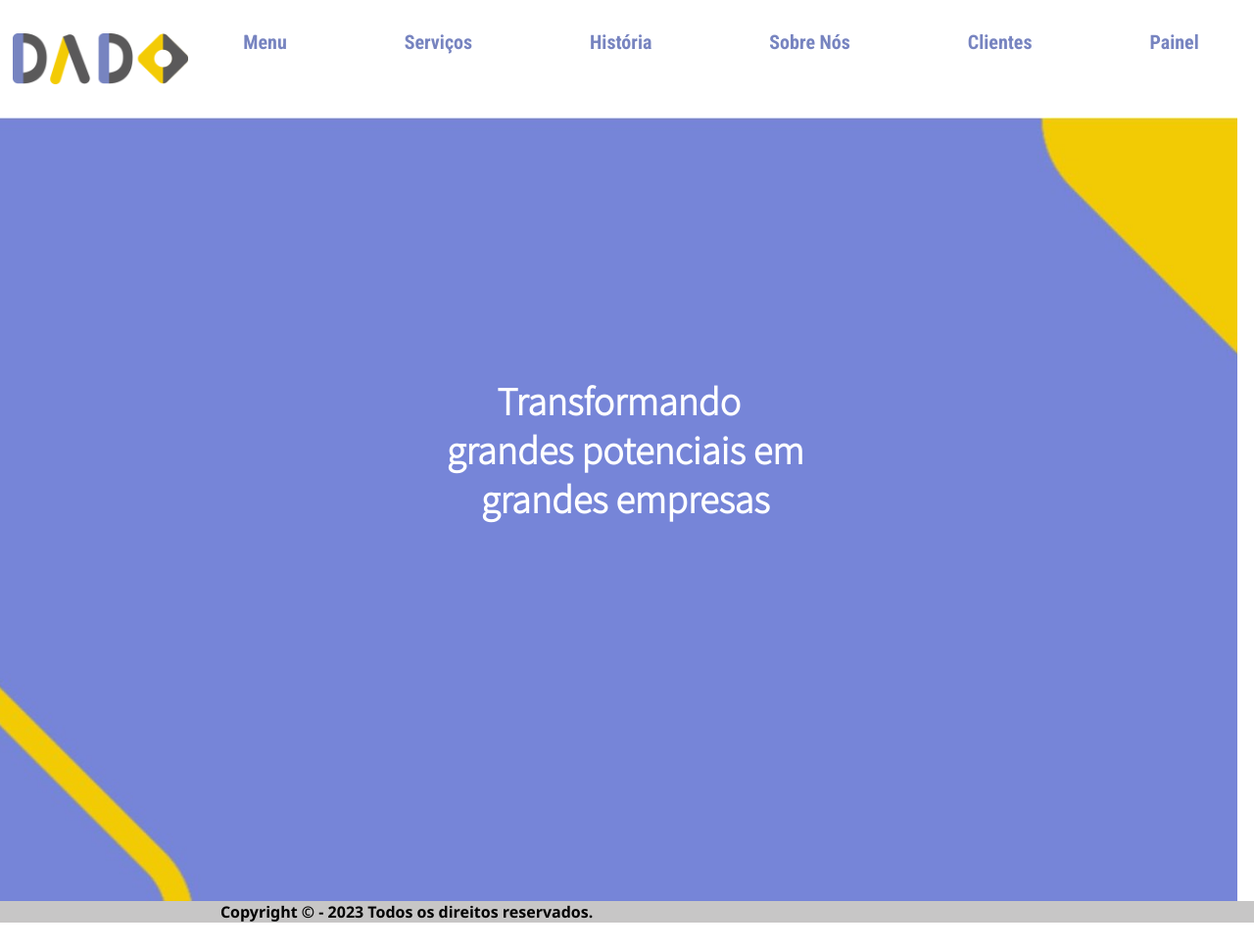
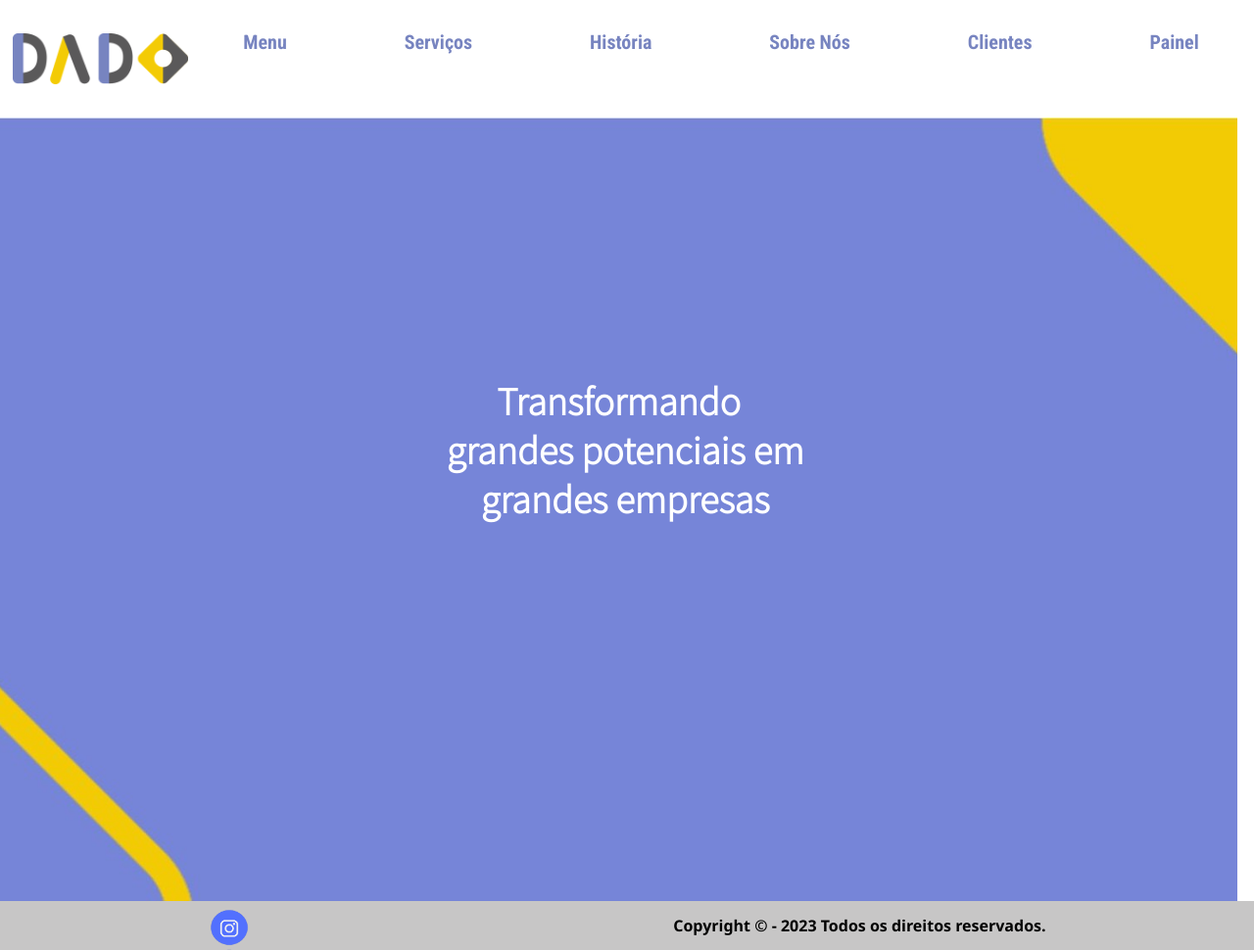
Before and after one commit to LucasSpinelli003/Agencia_Dado_Site, a plain HTML site: page index.html in a window 1280 px wide. Shown: the whole page at 98% size. Before the commit the page ends 942 px from the top, so only its background shows below. Drawn offline with Linux system fonts and the light colour scheme.

Commit message:
ajustes no index.

```diff
--- a/index.html
+++ b/index.html
@@ -6,9 +6,9 @@
     <meta name="viewport" content="width=device-width, initial-scale=1.0">
     <title>Agência Dado</title>
     <link rel="stylesheet" href="./css/css_principal.css">
+
 </head>
 <body>
-
 
     <header class="cabecalho">
         <img src="./img/logo.png.png" alt="Logo_Agencia_Dado">
@@ -30,9 +30,11 @@
         </div>
     </section>
     <footer class="rodape">
-
-        <h1>Copyright &copy - 2023 Todos os direitos reservados. </h1>
         <nav>
+         <a href="https://www.instagram.com/agencia.dado/" target="_blank"> <img src="./img/instagram00.png" alt="instagram_DADO"></a>
+        </nav>
+        <nav>
+            <h1>Copyright &copy - 2023 Todos os direitos reservados. </h1>
         </nav>
     </footer>
 
```
